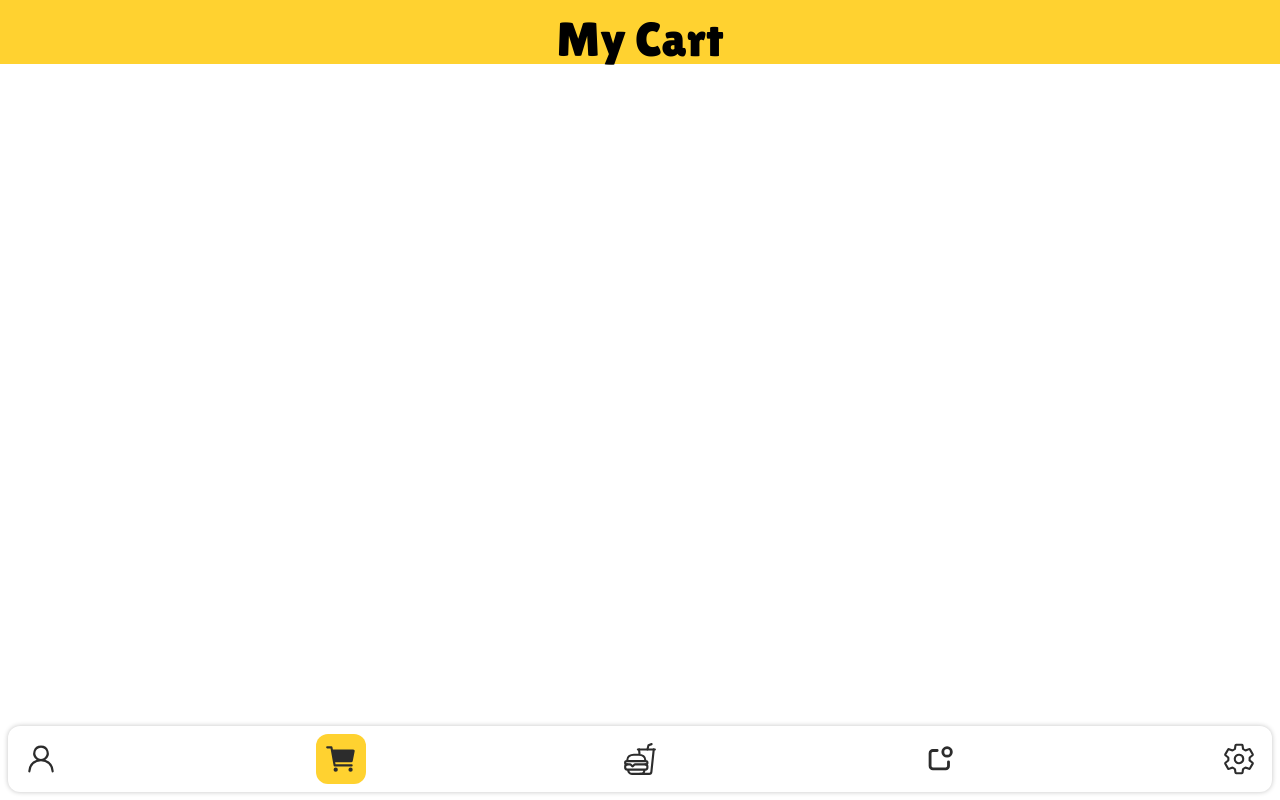
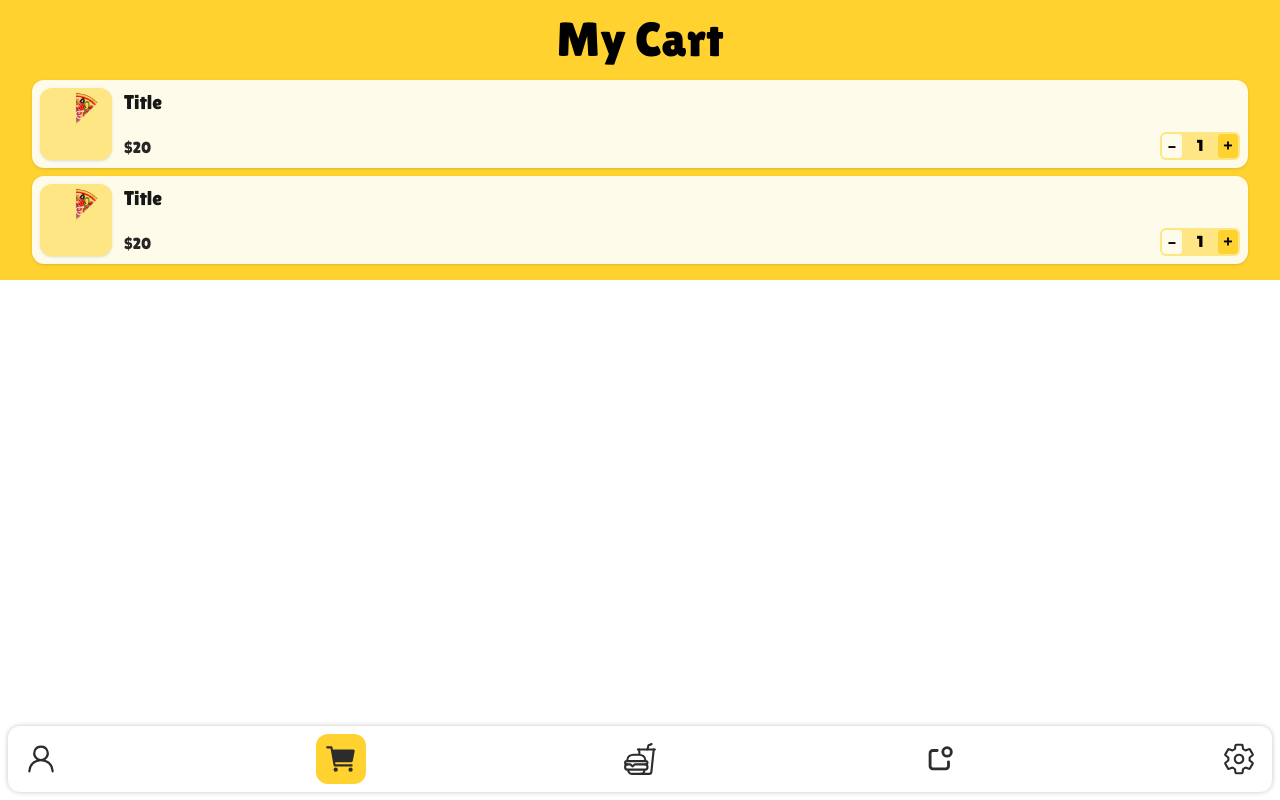
Before and after one commit to mahdibaderloo/fastfood, a React (Vite) app: page /cart in a window 1280 px wide. Built offline with nearby package versions, Linux system fonts and the light colour scheme.

Commit message:
add CartItem

```diff
--- /dev/null
+++ b/src/features/cart/CartItem.jsx
@@ -0,0 +1,26 @@
+import pizza from "../../data/images/loading-1.png";
+
+function CartItem() {
+  return (
+    <li className="flex bg-amber-50 rounded-xl p-2 shadow w-[95%] mx-auto">
+      <div className="bg-amber-200 w-18 rounded-xl shadow">
+        <img src={pizza} alt="product-image" className="w-full" />
+      </div>
+      <div className=" flex flex-col justify-between ml-3">
+        <p className="text-neutral-900 text-xl">Title</p>
+        <p className="text-neutral-800">$20</p>
+      </div>
+      <div className="w-20 h-fit p-0.5 rounded-md flex justify-between bg-amber-200 mt-auto ml-auto">
+        <span className="bg-amber-50 w-5 flex justify-center rounded-sm">
+          -
+        </span>
+        <span>1</span>
+        <span className="bg-amber-300 w-5 flex justify-center rounded-sm">
+          +
+        </span>
+      </div>
+    </li>
+  );
+}
+
+export default CartItem;
--- a/src/pages/Cart.jsx
+++ b/src/pages/Cart.jsx
@@ -1,10 +1,17 @@
+import CartItem from "../features/cart/CartItem";
 import HeaderCart from "../features/cart/HeaderCart";
 
 function Cart() {
   return (
-    <div>
+    <>
       <HeaderCart />
-    </div>
+      <main className="overflow-y-scroll py-4">
+        <ul className="flex flex-col gap-2">
+          <CartItem />
+          <CartItem />
+        </ul>
+      </main>
+    </>
   );
 }
 
```
